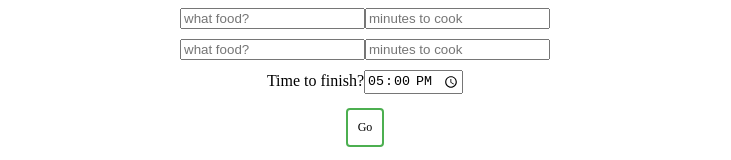
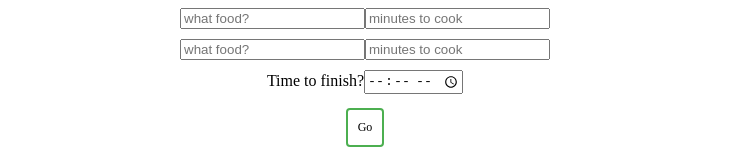
Before and after one commit to ClareJolly/food-timer, a React (Create React App) app: page / in a window 1280 px wide. Shown: the part 189-349 px from the top of the page, without its empty margins (275-1006 px from the left). Built offline with nearby package versions, Linux system fonts and the light colour scheme; a web font is replaced by a local one.

Commit message:
removing default time

```diff
--- a/src/containers/TimeForm.js
+++ b/src/containers/TimeForm.js
@@ -110,7 +110,7 @@ timingsrows.push( <div key={a}><b>{this.state.timings[a].food}</b> start cooking
       <div className="App">
       Add up to 5 foods and cooking time
       {rows}
-      <div>Time to finish?<input type="time" name="endTime" placeholder="Time to finish?" value="17:00" onChange={this.handleChange} /></div>
+      <div>Time to finish?<input type="time" name="endTime" placeholder="Time to finish?" value="" onChange={this.handleChange} /></div>
       <button onClick={this.calculateTimes}>Go</button>
       <div>
 
```
